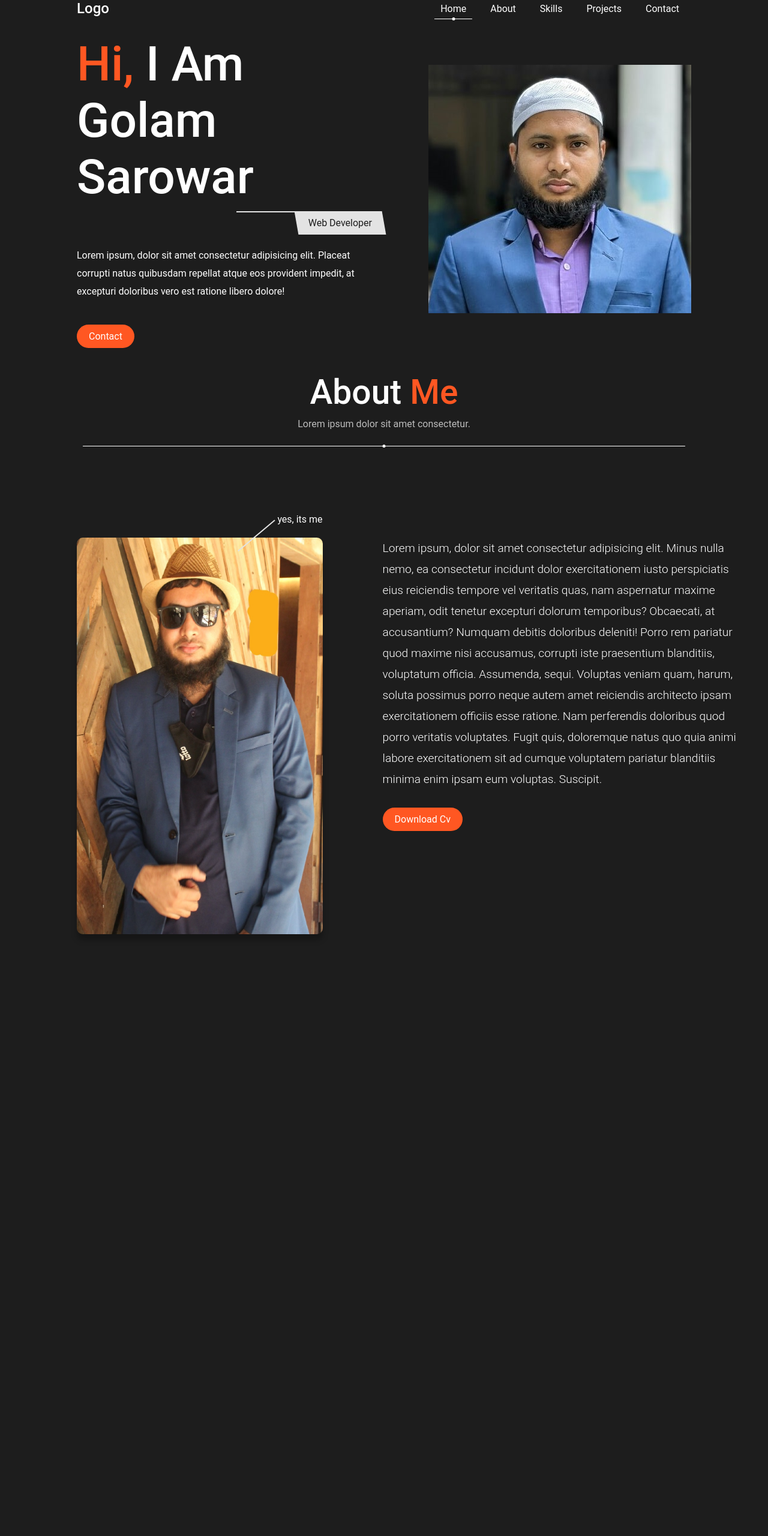
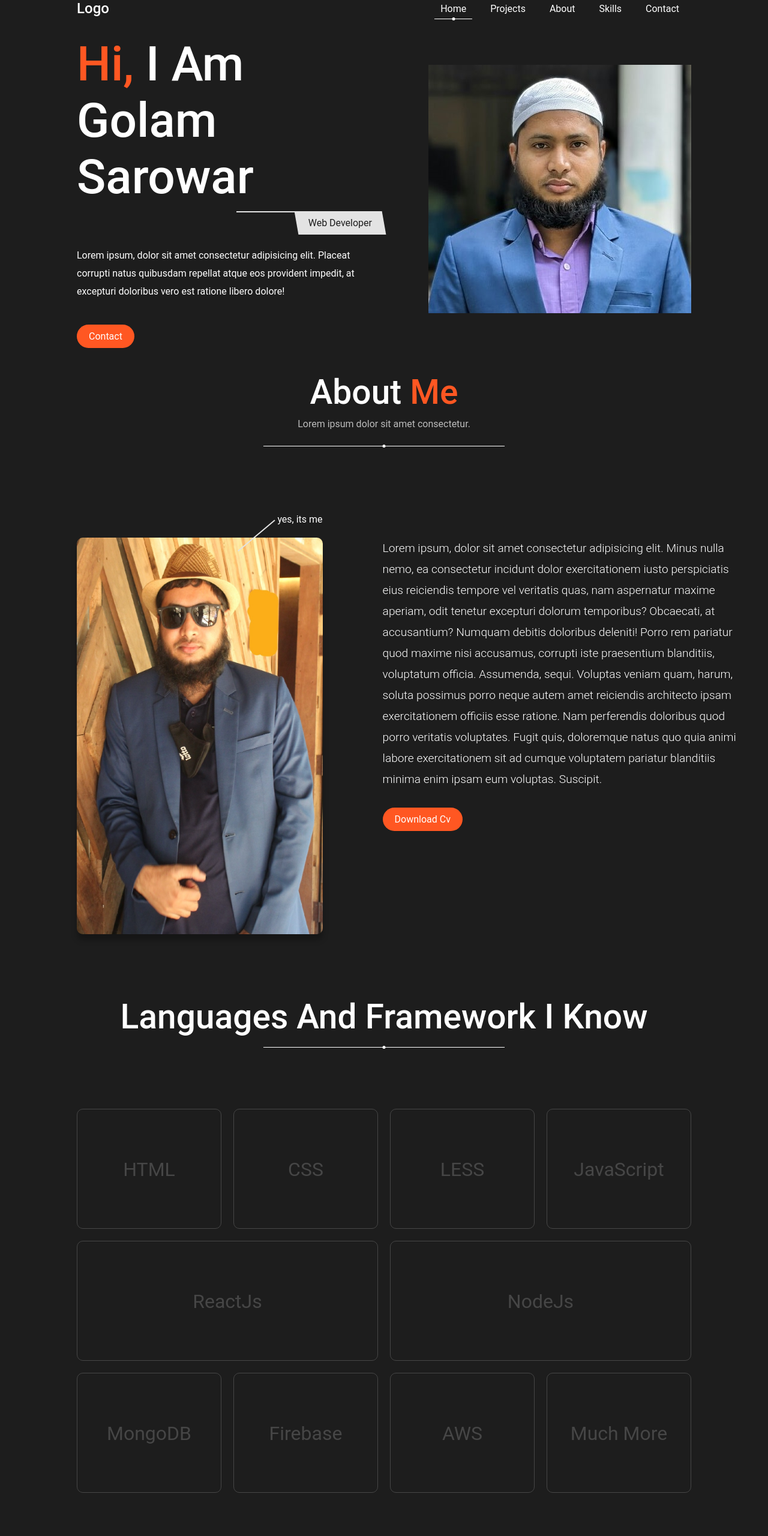
Before and after one commit to gsBullet/personal-portfolio, a website: page public/index.html in a window 1280 px wide. Shown: the top 2560 px of the page at 60% size. Before the commit the page ends 1711 px from the top, so only its background shows below. Drawn offline with Linux system fonts and the light colour scheme.

Commit message:
about end

```diff
--- a/public/assects/css/style.less
+++ b/public/assects/css/style.less
@@ -146,7 +146,7 @@ body {
 
 // about section
 
-.about {
+.about,.project {
   width: 100%;
   height: auto;
   padding: 50px 10vw;
@@ -188,9 +188,9 @@ body {
       content: "";
       position: absolute;
       bottom: 2px;
-      left: 0;
+      left: 30%;
       // transform: translateX(-50%);
-      width: 100%;
+      width: 40%;
       height: 1px;
       background-color: #ffffff;
     }
@@ -232,14 +232,13 @@ body {
     }
     .right-col {
       position: relative;
-      .about-para{
+      .about-para {
         font-size: 1.2rem;
         font-weight: 300;
         line-height: 35px;
         margin-bottom: 40px;
       }
       .btn {
-
         background-color: #ff5722;
         color: #ffffff;
         padding: 10px 20px;
@@ -255,4 +254,35 @@ body {
       }
     }
   }
+
+  .skill-container {
+    position: relative;
+    margin-top: 100px;
+    display: grid;
+    grid-template-columns: repeat(4, 1fr);
+    grid-gap: 20px;
+    .skill-card {
+      height: 200px;
+      border-radius: 10px;
+      border: 1px solid #464646;
+      text-align: center;
+      position: relative;
+      cursor: pointer;
+      transition: 0.5s;
+      &:hover {
+        color: #ffffff;
+      }
+      .skill {
+        font-size: 2rem;
+        color: #464646;
+        line-height: 200px;
+        &:hover {
+          background: var(--bg);
+        }
+      }
+    }
+    .large {
+      grid-column: 2 span;
+    }
+  }
 }
--- a/public/index.html
+++ b/public/index.html
@@ -1,62 +1,124 @@
 <!DOCTYPE html>
 <html lang="en">
   <head>
-    <meta charset="UTF-8">
-    <meta name="viewport" content="width=device-width, initial-scale=1.0">
-    <link rel="stylesheet" href="./assects/css/style.css">
+    <meta charset="UTF-8" />
+    <meta name="viewport" content="width=device-width, initial-scale=1.0" />
+    <link rel="stylesheet" href="./assects/css/style.css" />
     <title>Pesonal Portfolio</title>
   </head>
   <body>
+    <nav class="navbar">
+      <h1 class="brand">logo</h1>
+      <ul class="links-container">
+        <li class="links-item"><a href="#" class="link active">Home</a></li>
+        <li class="links-item">
+            <a href="#project-section" class="link">Projects</a>
+        </li>
+        <li class="links-item">
+            <a href="#about-section" class="link">About</a>
+        </li>
+        <li class="links-item">
+            <a href="#" class="link">Skills</a>
+        </li>
 
-    <nav class="navbar">
-        <h1 class="brand ">logo</h1>
-        <ul class="links-container">
-            <li class="links-item"><a href="#home" class="link active">Home</a></li>
-            <li class="links-item"><a href="#about" class="link">About</a></li>
-            <li class="links-item"><a href="#skills" class="link">Skills</a></li>
-            <li class="links-item"><a href="#projects" class="link">Projects</a></li>
-            <li class="links-item"><a href="#contact" class="link">Contact</a></li>
+        <li class="links-item">
+            <a href="#" class="link">Contact</a>
+        </li>
       </ul>
     </nav>
 
     <section class="home">
       <div class="hero-content">
         <h1 class="hero-heading">
-                <span class="highlight">
-                    hi,
-                </span>
+          <span class="highlight"> hi, </span>
           i am golam sarowar
         </h1>
-            <p class="profession"> web developer</p>
-            <p class="info">Lorem ipsum, dolor sit amet consectetur adipisicing elit. Placeat corrupti natus quibusdam repellat atque eos provident impedit, at excepturi doloribus vero est ratione libero dolore!</p>
+        <p class="profession">web developer</p>
+        <p class="info">
+          Lorem ipsum, dolor sit amet consectetur adipisicing elit. Placeat
+          corrupti natus quibusdam repellat atque eos provident impedit, at
+          excepturi doloribus vero est ratione libero dolore!
+        </p>
         <a href="#about" class="btn">contact</a>
       </div>
-        <img src="/assects/img/golam_sarowar.jpg" alt="" class="image">
-
+      <img src="/assects/img/golam_sarowar.jpg" alt="" class="image" />
     </section>
     <section class="about" id="about-section">
-        <h2 class="heading">About <span class="highlight">me</span> </h2>
+      <h2 class="heading">About <span class="highlight">me</span></h2>
+
+      <p class="sub-heading">Lorem ipsum dolor sit amet consectetur.</p>
+      <div class="seperator"></div>
+
+      <div class="about-me-container">
+        <div class="left-col">
+          <img src="/assects/img/img-2.JPG" alt="" class="about-image" />
+        </div>
+        <div class="right-col">
+          <p class="about-para">
+            Lorem ipsum, dolor sit amet consectetur adipisicing elit. Minus
+            nulla nemo, ea consectetur incidunt dolor exercitationem iusto
+            perspiciatis eius reiciendis tempore vel veritatis quas, nam
+            aspernatur maxime aperiam, odit tenetur excepturi dolorum
+            temporibus? Obcaecati, at accusantium? Numquam debitis doloribus
+            deleniti! Porro rem pariatur quod maxime nisi accusamus, corrupti
+            iste praesentium blanditiis, voluptatum officia. Assumenda, sequi.
+            Voluptas veniam quam, harum, soluta possimus porro neque autem amet
+            reiciendis architecto ipsam exercitationem officiis esse ratione.
+            Nam perferendis doloribus quod porro veritatis voluptates. Fugit
+            quis, doloremque natus quo quia animi labore exercitationem sit ad
+            cumque voluptatem pariatur blanditiis minima enim ipsam eum
+            voluptas. Suscipit.
+          </p>
+          <a href="" class="btn">download cv</a>
+        </div>
+      </div>
+
+      <h2 class="heading">languages and framework i know</h2>
+      <div class="seperator"></div>
+      <div class="skill-container">
+        <div class="skill-card" style="--bg: #f06529">
+          <p class="skill">HTML</p>
+        </div>
+        <div class="skill-card" style="--bg: #135466">
+          <p class="skill">CSS</p>
+        </div>
+        <div class="skill-card" style="--bg: #632541">
+          <p class="skill">LESS</p>
+        </div>
+        <div class="skill-card" style="--bg: #785412">
+          <p class="skill">JavaScript</p>
+        </div>
+        <div class="skill-card large" style="--bg: #258763">
+          <p class="skill">ReactJs</p>
+        </div>
+        <div class="skill-card large" style="--bg: #999852">
+          <p class="skill">NodeJs</p>
+        </div>
+
+        <div class="skill-card" style="--bg: #365298">
+          <p class="skill">MongoDB</p>
+        </div>
+        <div class="skill-card" style="--bg: #256314">
+          <p class="skill">Firebase</p>
+        </div>
+        <div class="skill-card" style="--bg: #896753">
+          <p class="skill">AWS</p>
+        </div>
+        <div class="skill-card" style="--bg: #664191">
+          <p class="skill">Much More</p>
+        </div>
+      </div>
+    </section>
+
+    <section class="project" id="project-section">
+        <h2 class="heading">Project<span class="highlight">s</span></h2>
 
       <p class="sub-heading">Lorem ipsum dolor sit amet consectetur.</p>
       <div class="seperator"></div>
 
 
-        <div class="about-me-container">
-            <div class="left-col">
-                <img src="/assects/img/img-2.JPG" alt="" class="about-image">
-            </div>
-            <div class="right-col">
-                <p class="about-para">
-                    Lorem ipsum, dolor sit amet consectetur adipisicing elit. Minus nulla nemo, ea consectetur incidunt dolor exercitationem iusto perspiciatis eius reiciendis tempore vel veritatis quas, nam aspernatur maxime aperiam, odit tenetur excepturi dolorum temporibus? Obcaecati, at accusantium? Numquam debitis doloribus deleniti! Porro rem pariatur quod maxime nisi accusamus, corrupti iste praesentium blanditiis, voluptatum officia. Assumenda, sequi. Voluptas veniam quam, harum, soluta possimus porro neque autem amet reiciendis architecto ipsam exercitationem officiis esse ratione. Nam perferendis doloribus quod porro veritatis voluptates. Fugit quis, doloremque natus quo quia animi labore exercitationem sit ad cumque voluptatem pariatur blanditiis minima enim ipsam eum voluptas. Suscipit.
-
-                </p>
-                <a href="" class="btn">download cv</a>
-            </div>
-        </div>
-
     </section>
 
-
-    <script src="app.js"> </script>
+    <script src="app.js"></script>
   </body>
 </html>
```
Also changed, not shown: public/assects/css/style.css, 1 other file. Lines whose indentation alone changed are shown as unchanged.
